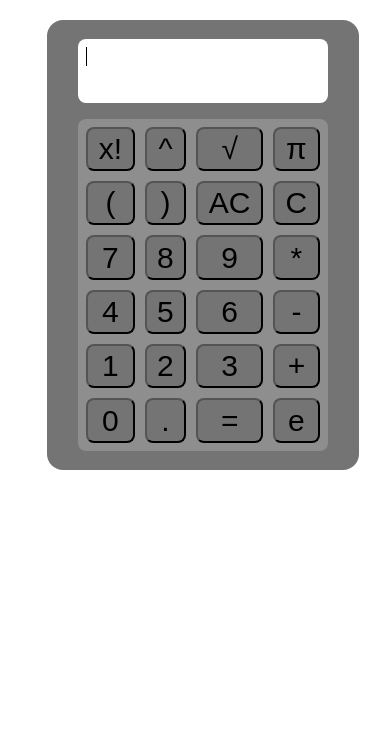
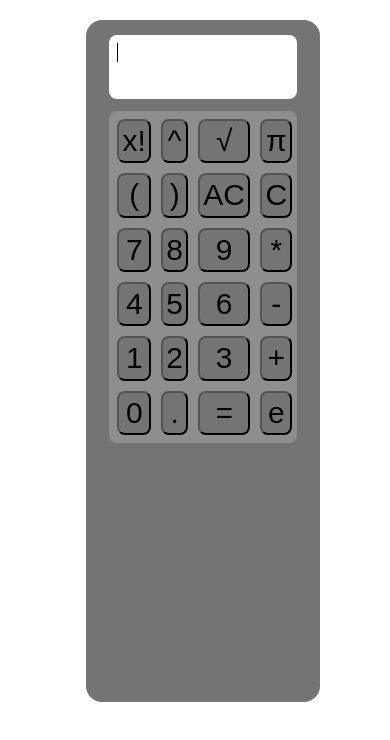
Before and after one commit to ananya-khaitan/ananya-khaitan.github.io, a plain HTML site: page index.html in a window 390 px wide. Drawn offline with Linux system fonts and the light colour scheme.

Commit message:
Update calc-style.css

```diff
--- a/calc-style.css
+++ b/calc-style.css
@@ -6,7 +6,6 @@ body{
 main{
     width: 100%;
     height: 100%;
-
 }
 #calc{
     background-color: rgb(117, 116, 116);
@@ -16,7 +15,7 @@ main{
     margin-right: auto;
     margin-top: 5%;
     padding: 1% 0 1% 0;
-    max-width: 30rem;
+    max-width: 25rem;
     align-items: center;
 }
 #calc .output{
@@ -89,8 +88,10 @@ main{
         width: 80%;
     }
 }
-
-@media screen and (max-width:576px){
+@media screen and (max-width:768px){
+    #calc{
+        height: 70%;
+    }
     #button-fact-l{
         display: none;
     }
@@ -134,3 +135,59 @@ main{
     }
 
 }
+@media screen and (max-width:575.98px){
+ body{
+    height: 100vh;
+    padding: 0;
+ }
+    main{
+    height: 100vh;
+    margin-top: 0;
+  }
+  #calc{
+    height: 80%;
+    width: 60%;
+  }
+    #button-fact-l{
+        display: none;
+    }
+    #button-pow-l{
+        display: none;
+    }
+    #button-sqrt-l{
+        display: none;
+    }
+    #button-pi-l{
+        display: none;
+    }
+    #button-e-l{
+        display: none;
+    }
+    #button-fact-m{
+        display: grid;
+    }
+    #button-pow-m{
+        display: grid;
+    }
+    #button-sqrt-m{
+        display: grid;
+    }
+    #button-pi-m{
+        display: grid;
+    }
+    #button-e-m{
+        display: grid;
+    }
+    #calc .grid-container{
+
+        padding: 0.5rem;
+
+        display: grid;
+        grid-gap: 10px;
+        border-radius: .5rem;
+        grid-template-columns: auto auto auto auto;
+        margin: 5% 10% 5% 10%;
+        background-color:  rgb(142, 142, 142);
+    }
+
+}
```
